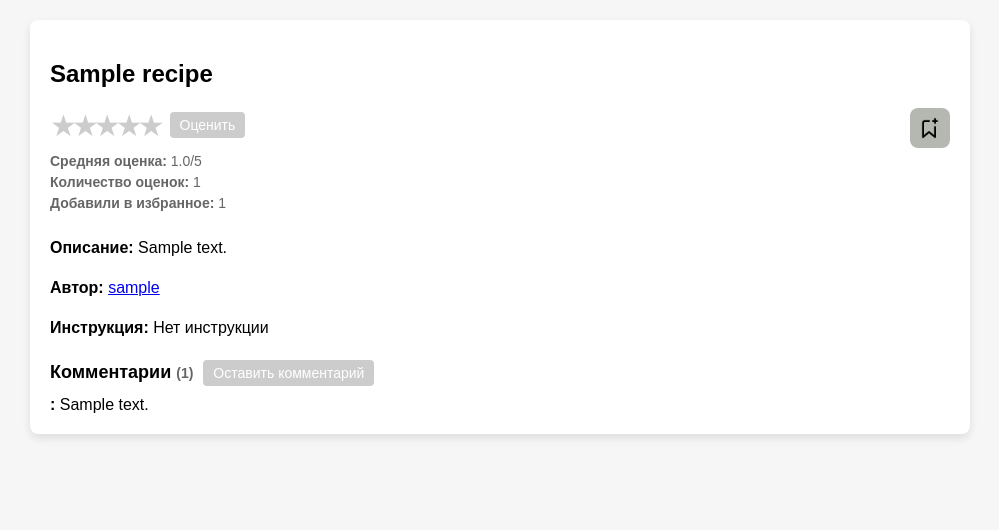
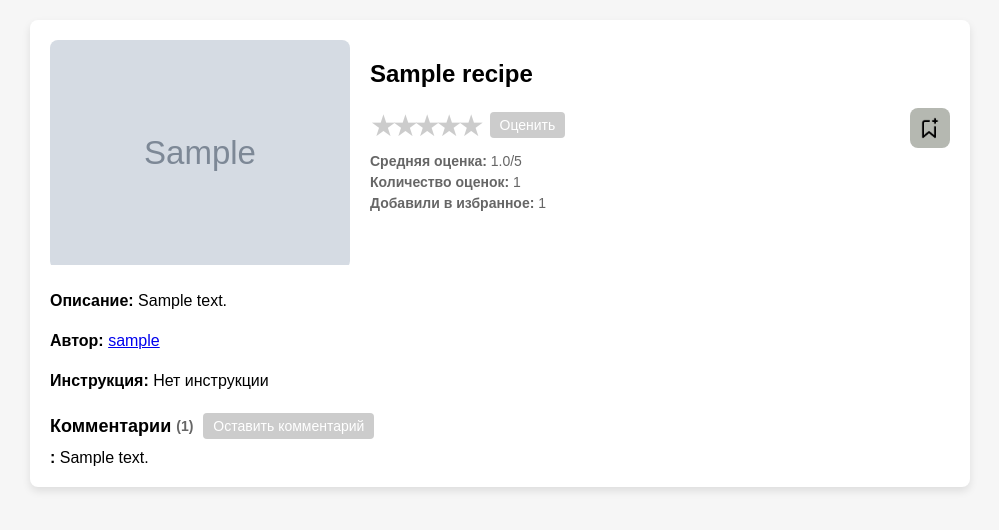
Before and after one commit to BullDigga/web-gastronomy, a Django app: page /recipes/1/ in a window 1280 px wide. Shown: the part 57-587 px from the top of the page, without its empty margins (140-1139 px from the left). Run offline with Django 5.2, Linux system fonts and the light colour scheme; tables that the repository leaves empty hold one stand-in row (values such as "Sample post"); grey boxes marked "Sample" are stand-in pictures.

Commit message:
Добавлены изображения рецептов

```diff
--- a/django_gastronomy/static/css/recipe_view.css
+++ b/django_gastronomy/static/css/recipe_view.css
@@ -14,6 +14,39 @@ body {
     background-color: #FFFFFF;
     border-radius: 8px;
     box-shadow: 0 4px 8px rgba(0, 0, 0, 0.1);
+}
+
+/* Верхняя секция */
+.top-section {
+    display: flex; /* Размещаем изображение и информацию рядом */
+    align-items: flex-start; /* Выравниваем по верху */
+    gap: 20px; /* Отступ между изображением и информацией */
+    margin-bottom: 20px; /* Отступ перед нижней секцией */
+}
+
+/* Стиль главного изображения */
+.recipe-main-image {
+    flex-shrink: 0; /* Фиксированный размер изображения */
+    width: 300px; /* Ширина изображения */
+    height: auto; /* Автоматическая высота */
+    border-radius: 8px; /* Скругление углов */
+    overflow: hidden; /* Обрезаем содержимое, если оно выходит за пределы */
+}
+
+.recipe-main-image img {
+    width: 100%;
+    height: auto;
+    object-fit: cover; /* Сохраняем пропорции изображения */
+    transition: transform 0.2s ease; /* Плавный эффект при наведении */
+}
+
+.recipe-main-image img:hover {
+    transform: scale(1.05); /* Небольшое увеличение при наведении */
+}
+
+/* Информация справа от изображения */
+.info-right {
+    flex-grow: 1; /* Занимает оставшееся пространство */
 }
 
 /* Стиль названия рецепта */
@@ -140,6 +173,11 @@ body {
     transition: opacity 0.5s ease-in-out; /* Быстрое появление */
 }
 
+/* Нижняя секция */
+.bottom-section {
+    margin-top: 20px; /* Отступ сверху */
+}
+
 /* Стиль описания рецепта */
 .recipe-description {
     margin-bottom: 20px;
@@ -219,7 +257,6 @@ body {
     background-color: #5A5A5A; /* Темнее при наведении */
 }
 
-
 .delete-rating-button {
     background-color: #DD6031; /* Цвет кнопки */
     color: white; /* Цвет текста */
--- a/django_gastronomy/templates/recipe_view.html
+++ b/django_gastronomy/templates/recipe_view.html
@@ -8,6 +8,23 @@
     <script src="{% static 'js/recipe_view.js' %}"></script>
 
     <div class="recipe-container">
+        <!-- Верхняя секция -->
+        <div class="top-section">
+            <!-- Главное изображение -->
+            <div class="recipe-main-image">
+                {% if recipe.main_picture_url %}
+                    <img src="{% static recipe.main_picture_url %}"
+                         alt="Главное изображение рецепта: {{ recipe.title }}"
+                         class="main-image">
+                {% else %}
+                    <img src="{% static 'recipe_images/main_recipe_images/default_recipe_image.png' %}"
+                         alt="Главное изображение рецепта: {{ recipe.title }}"
+                         class="main-image">
+                {% endif %}
+            </div>
+
+            <!-- Информация справа от изображения -->
+            <div class="info-right">
                 <!-- Название рецепта -->
                 <h2 class="recipe-title">{{ recipe.title }}</h2>
 
@@ -69,7 +86,11 @@
                              class="favorite-icon">
                     </button>
                 </div>
+            </div>
+        </div>
 
+        <!-- Нижняя секция -->
+        <div class="bottom-section">
             <!-- Описание рецепта -->
             <div class="recipe-description">
                 <p class="recipe-text"><strong>Описание:</strong> {{ recipe.description }}</p>
@@ -101,4 +122,5 @@
                 </div>
             </div>
         </div>
+    </div>
 {% endblock %}
```
Also changed, not shown: django_gastronomy/db_controller.py (+14 -18 lines), django_gastronomy/static/css/recipes_list_browse.css (+22 -1 lines), django_gastronomy/templates/recipes_list_browse.html (+18 -0 lines), django_gastronomy/static/recipe_images/main_recipe_images/1.jpg (added), django_gastronomy/static/recipe_images/main_recipe_images/default_recipe_image.png (added). Lines whose indentation alone changed are shown as unchanged.
